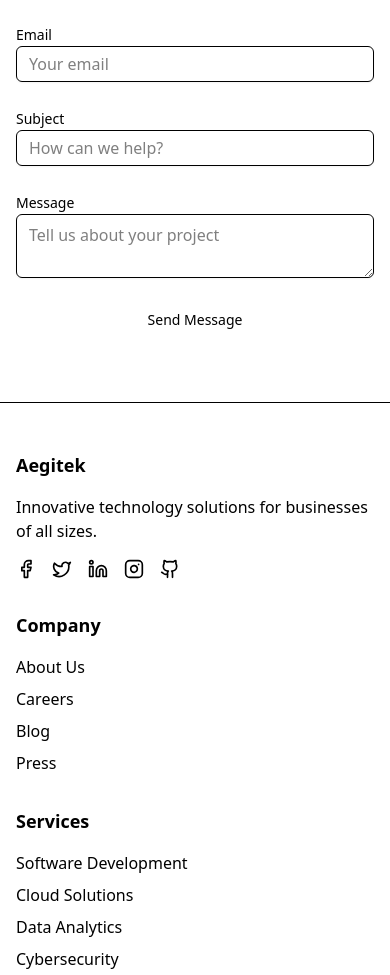
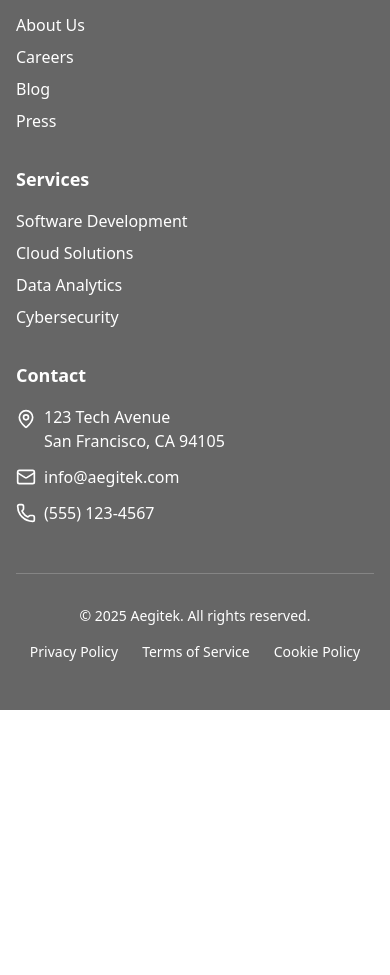
Before and after one commit to priya-saran12345/aegitk-website, a Next.js app: page / in a window 390 px wide. Shown: the part 7615-8590 px from the top of the page. After the commit the page ends 8325 px from the top, so only its background shows below. Built offline with nearby package versions, Linux system fonts and the light colour scheme.

Commit message:
cta section changes

```diff
--- a/src/app/page.tsx
+++ b/src/app/page.tsx
@@ -3,7 +3,7 @@
 import Services from "@/components/services"
 // import Testimonials from "@/components/testimonials"
 import Team from "@/components/team"
-import Contact from "@/components/contact"
+// import Contact from "@/components/contact"
 import CTA from "@/components/cta"
 import Header from '@/components/header'
 import Footer from '@/components/footer'
@@ -17,7 +17,7 @@
       {/* <Testimonials /> */}
       <Team />
       <CTA />
-      <Contact />
+      {/* <Contact /> */}
       <Footer/>
     </main>
   )
--- a/src/components/cta.tsx
+++ b/src/components/cta.tsx
@@ -3,7 +3,7 @@
 import Custombutton from '@/components/button'
 export default function CTA() {
   return (
-    <section className="py-16 bg-primary text-primary-foreground">
+    <section className="py-16 border-t-[2px] border-b-[1px] border-[#189CD2]/20 bg-primary text-primary-foreground">
       <div className="container mx-auto px-4">
         <div className="max-w-3xl mx-auto text-center">
           <h2 className="text-3xl font-bold mb-4"><span className="text-[#189CD2]">Ready</span>  to Transform Your Business?</h2>
--- a/src/components/footer.tsx
+++ b/src/components/footer.tsx
@@ -1,118 +1,148 @@
-import Link from "next/link"
-import { Facebook, Twitter, Linkedin, Instagram, Github } from "lucide-react"
+import Link from "next/link";
+import Image from "next/image";
+import {
+  Facebook,
+  Twitter,
+  Linkedin,
+  Instagram,
+  Github,
+} from "lucide-react";
+import { MapPin, Mail, Phone } from "lucide-react";
 
 export default function Footer() {
   return (
-    <footer className="bg-background border-t">
-      <div className="container mx-auto px-4 py-12">
+    <footer
+      className="relative bg-cover bg-center bg-no-repeat text-white"
+      // style={{
+      //   backgroundImage:
+      //     "url('https://images.unsplash.com/photo-1581091870621-3a6b6b39a7a7?auto=format&fit=crop&w=1400&q=80')",
+      // }}
+    >
+      {/* Overlay */}
+      <div className="absolute inset-0 bg-black/60 z-0" />
+
+      {/* Content */}
+      <div className="relative z-10 lg:w-[90%] mx-auto px-4 py-12">
         <div className="grid grid-cols-1 md:grid-cols-4 gap-8">
+          {/* Logo and Description */}
           <div>
-            <h3 className="text-lg font-semibold mb-4">Aegitek</h3>
-            <p className="text-muted-foreground mb-4">Innovative technology solutions for businesses of all sizes.</p>
+            <div className="mb-4">
+              <Image
+                src="/images/aegiteklogo.jpg"
+                alt="Aegitek Logo"
+                width={120}
+                height={40}
+              />
+            </div>
+            <p className="text-muted-foreground mb-4">
+              Innovative technology solutions for businesses of all sizes.
+            </p>
             <div className="flex space-x-4">
-              <Link href="#" className="text-muted-foreground hover:text-primary">
-                <Facebook className="h-5 w-5" />
-                <span className="sr-only">Facebook</span>
+              {[Facebook, Twitter, Linkedin, Instagram, Github].map(
+                (Icon, idx) => (
+                  <Link
+                    href="#"
+                    key={idx}
+                    className="text-muted-foreground hover:text-blue-400 transition-colors"
+                  >
+                    <Icon className="h-5 w-5" />
+                    <span className="sr-only">Social Link</span>
                   </Link>
-              <Link href="#" className="text-muted-foreground hover:text-primary">
-                <Twitter className="h-5 w-5" />
-                <span className="sr-only">Twitter</span>
-              </Link>
-              <Link href="#" className="text-muted-foreground hover:text-primary">
-                <Linkedin className="h-5 w-5" />
-                <span className="sr-only">LinkedIn</span>
-              </Link>
-              <Link href="#" className="text-muted-foreground hover:text-primary">
-                <Instagram className="h-5 w-5" />
-                <span className="sr-only">Instagram</span>
-              </Link>
-              <Link href="#" className="text-muted-foreground hover:text-primary">
-                <Github className="h-5 w-5" />
-                <span className="sr-only">GitHub</span>
-              </Link>
+                )
+              )}
             </div>
           </div>
 
+          {/* Company Links */}
           <div>
             <h3 className="text-lg font-semibold mb-4">Company</h3>
             <ul className="space-y-2">
-              <li>
-                <Link href="/about" className="text-muted-foreground hover:text-primary">
-                  About Us
+              {["About Us", "Careers", "Blog", "Press"].map((text, index) => (
+                <li key={index}>
+                  <Link
+                    href={`/${text.toLowerCase().replace(/\s+/g, "")}`}
+                    className="relative group text-muted-foreground hover:text-blue-400 transition-colors duration-300"
+                  >
+                    {text}
+                    <span className="absolute left-0 -bottom-1 h-[2px] w-0 bg-blue-400 transition-all duration-500 group-hover:w-full"></span>
                   </Link>
                 </li>
-              <li>
-                <Link href="/careers" className="text-muted-foreground hover:text-primary">
-                  Careers
-                </Link>
-              </li>
-              <li>
-                <Link href="/blog" className="text-muted-foreground hover:text-primary">
-                  Blog
-                </Link>
-              </li>
-              <li>
-                <Link href="/press" className="text-muted-foreground hover:text-primary">
-                  Press
-                </Link>
-              </li>
+              ))}
             </ul>
           </div>
 
+          {/* Services Links */}
           <div>
             <h3 className="text-lg font-semibold mb-4">Services</h3>
             <ul className="space-y-2">
-              <li>
-                <Link href="/services" className="text-muted-foreground hover:text-primary">
-                  Software Development
+              {[
+                "Software Development",
+                "Cloud Solutions",
+                "Data Analytics",
+                "Cybersecurity",
+              ].map((text, index) => (
+                <li key={index}>
+                  <Link
+                    href="/services"
+                    className="relative group text-muted-foreground hover:text-blue-400 transition-colors duration-300"
+                  >
+                    {text}
+                    <span className="absolute left-0 -bottom-1 h-[2px] w-0 bg-blue-400 transition-all duration-500 group-hover:w-full"></span>
                   </Link>
                 </li>
-              <li>
-                <Link href="/services" className="text-muted-foreground hover:text-primary">
-                  Cloud Solutions
-                </Link>
-              </li>
-              <li>
-                <Link href="/services" className="text-muted-foreground hover:text-primary">
-                  Data Analytics
-                </Link>
-              </li>
-              <li>
-                <Link href="/services" className="text-muted-foreground hover:text-primary">
-                  Cybersecurity
-                </Link>
-              </li>
+              ))}
             </ul>
           </div>
 
+          {/* Contact Info */}
       <div>
   <h3 className="text-lg font-semibold mb-4">Contact</h3>
-            <address className="not-italic text-muted-foreground">
-              <p>123 Tech Avenue</p>
-              <p>San Francisco, CA 94105</p>
-              <p className="mt-2">info@aegitek.com</p>
-              <p>(555) 123-4567</p>
+  <address className="not-italic text-muted-foreground space-y-3">
+    <p className="flex items-start gap-2">
+      <MapPin className="h-5 w-5 mt-1" />
+      <span>
+        123 Tech Avenue <br />
+        San Francisco, CA 94105
+      </span>
+    </p>
+    <p className="flex items-center gap-2">
+      <Mail className="h-5 w-5" />
+      <a href="mailto:info@aegitek.com" className="hover:text-blue-400 transition">
+        info@aegitek.com
+      </a>
+    </p>
+    <p className="flex items-center gap-2">
+      <Phone className="h-5 w-5" />
+      <a href="tel:+15551234567" className="hover:text-blue-400 transition">
+        (555) 123-4567
+      </a>
+    </p>
   </address>
 </div>
+
         </div>
 
-        <div className="border-t mt-12 pt-8 flex flex-col md:flex-row justify-between items-center">
+        {/* Bottom Footer */}
+        <div className="mt-12 pt-8 border-t border-white/20 flex flex-col md:flex-row justify-between items-center">
           <p className="text-sm text-muted-foreground">
             &copy; {new Date().getFullYear()} Aegitek. All rights reserved.
           </p>
           <div className="flex space-x-6 mt-4 md:mt-0">
-            <Link href="/privacy" className="text-sm text-muted-foreground hover:text-primary">
-              Privacy Policy
+            {["Privacy Policy", "Terms of Service", "Cookie Policy"].map(
+              (text, index) => (
+                <Link
+                  key={index}
+                  href={`/${text.toLowerCase().replace(/\s+/g, "")}`}
+                  className="relative group text-sm text-muted-foreground hover:text-blue-400 transition-colors duration-300"
+                >
+                  {text}
+                  <span className="absolute left-0 -bottom-0.5 h-[2px] w-0 bg-blue-400 transition-all duration-500 group-hover:w-full"></span>
                 </Link>
-            <Link href="/terms" className="text-sm text-muted-foreground hover:text-primary">
-              Terms of Service
-            </Link>
-            <Link href="/cookies" className="text-sm text-muted-foreground hover:text-primary">
-              Cookie Policy
-            </Link>
+              )
+            )}
           </div>
         </div>
       </div>
     </footer>
-  )
+  );
 }
```
Lines whose indentation alone changed are shown as unchanged.
